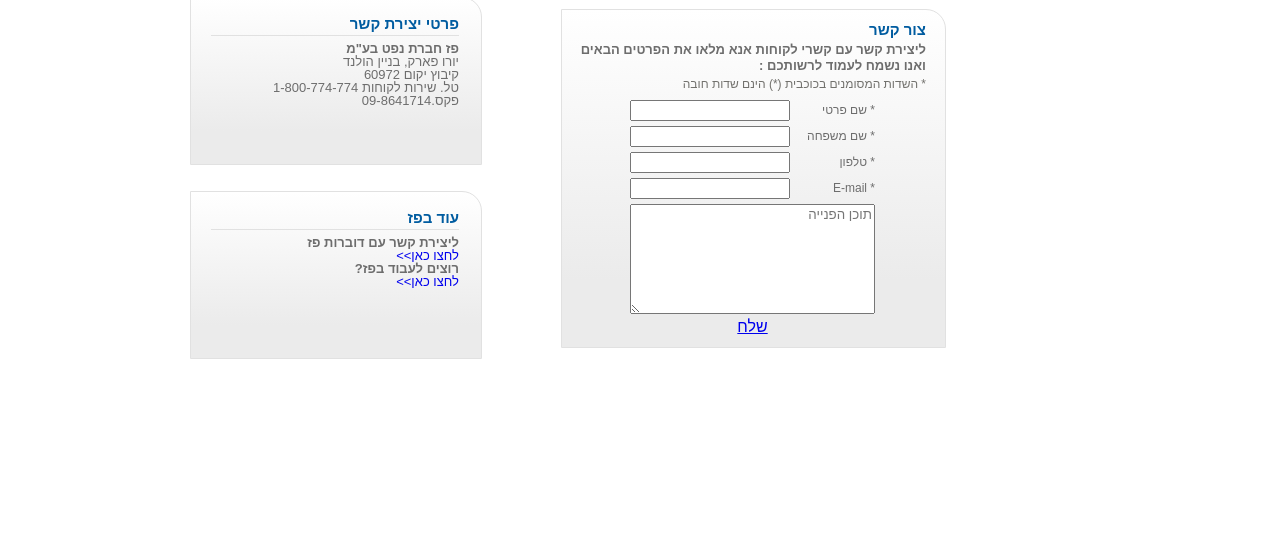
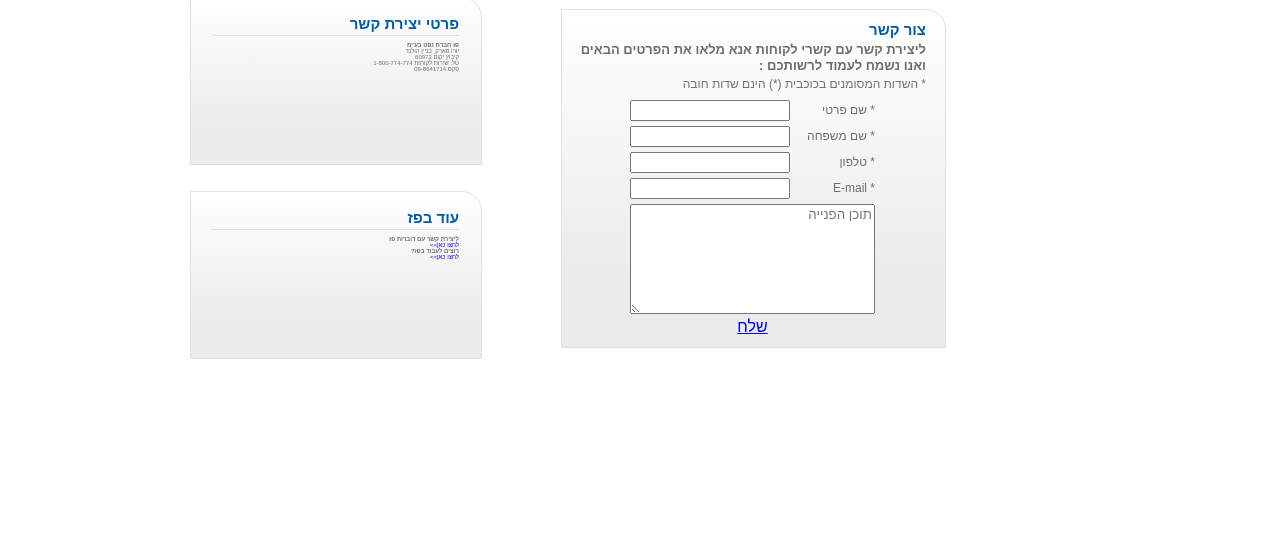
Before and after one commit to dm3mak/midExercise, a plain HTML site: page contact.html in a window 1280 px wide. Shown: the part 196-755 px from the top of the page. Drawn offline with Linux system fonts and the light colour scheme.

Commit message:
last section style change

```diff
--- a/contactstyle.css
+++ b/contactstyle.css
@@ -267,7 +267,7 @@ div.hova {
 }
 .info p{
     margin: 0px;
-    font-size: 13px;
+    font-size: 6px;
     color: #6d6d6d;
 }
 .info p > a{
```
